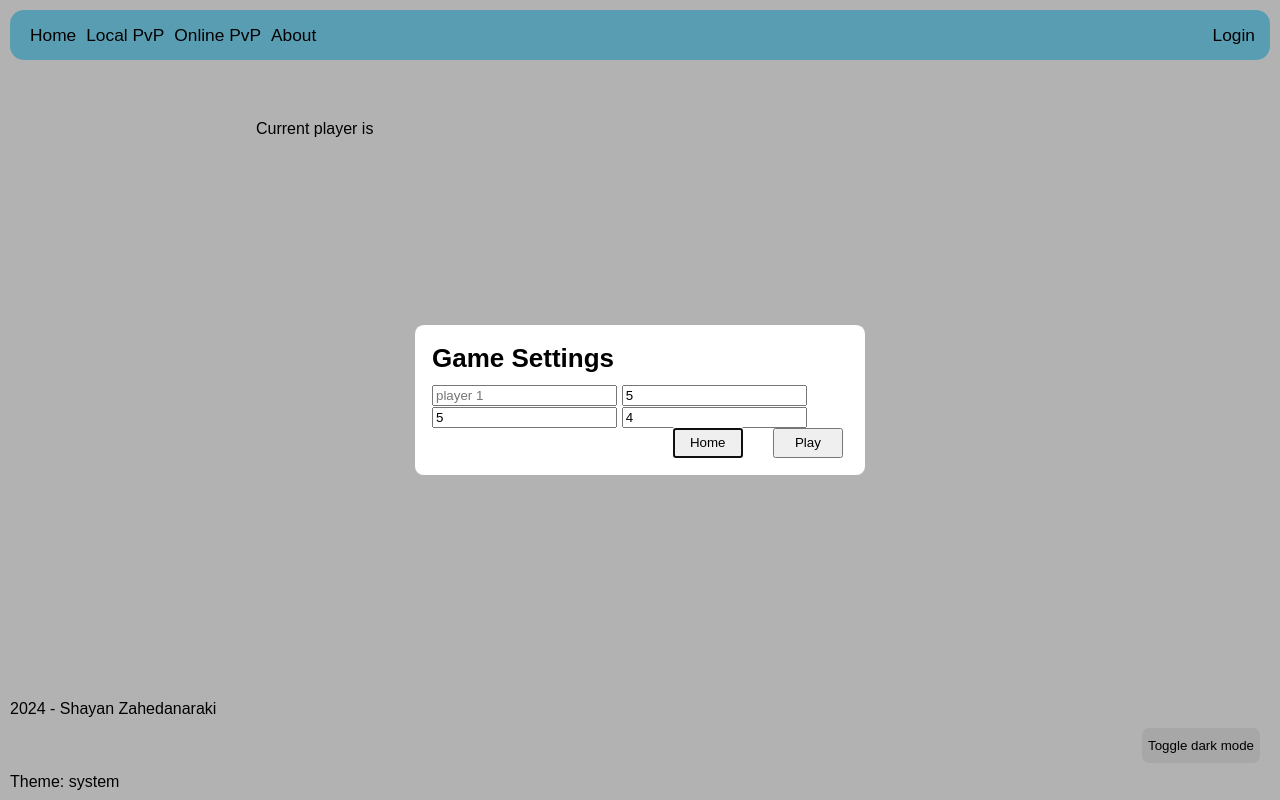
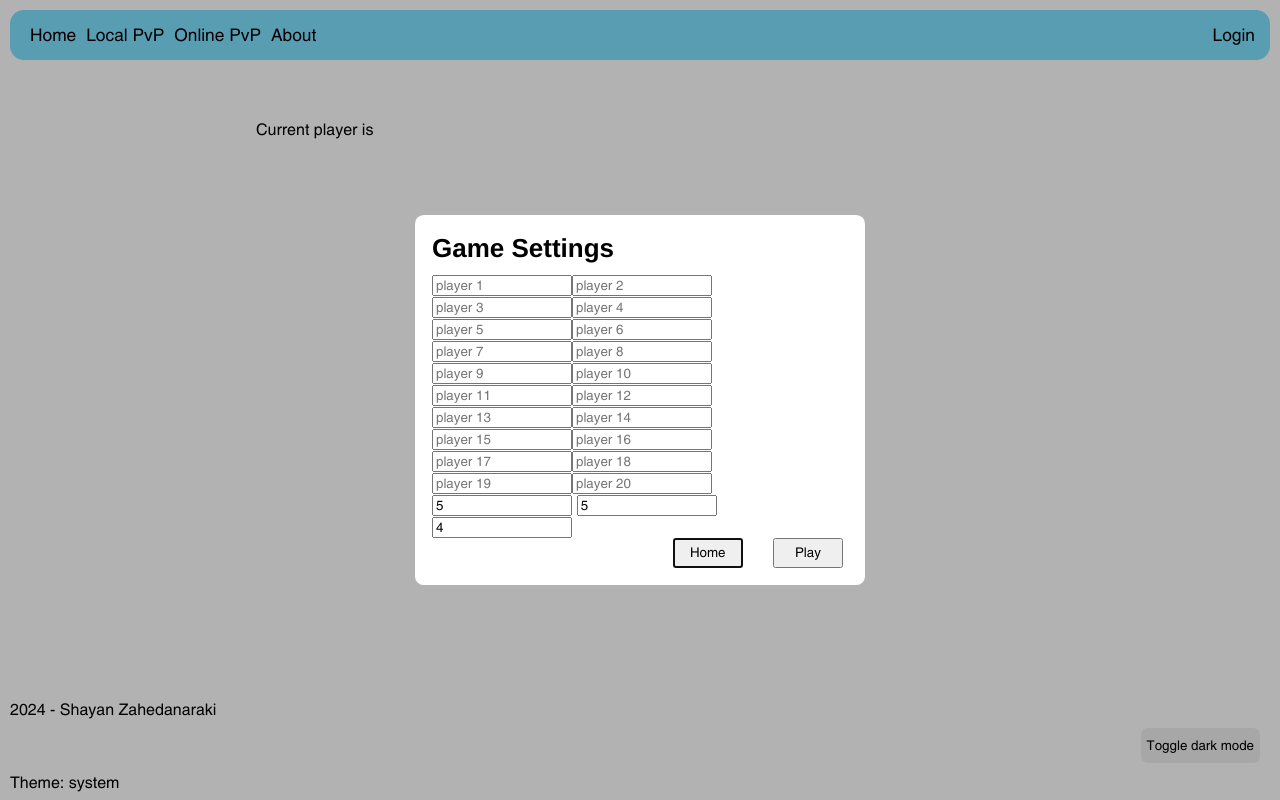
Before and after one commit to shayanz23/TickTack, a SvelteKit app: page /localpvp in a window 1280 px wide. Built offline with nearby package versions, Linux system fonts and the light colour scheme.

Commit message:
added helvetica as custom font for the web-app

```diff
--- a/package.json
+++ b/package.json
@@ -35,6 +35,8 @@
 	},
 	"type": "module",
 	"dependencies": {
-		"navigator": "^1.0.1"
+		"autoprefixer": "^10.4.19",
+		"navigator": "^1.0.1",
+		"tailwindcss": "^3.4.4"
 	}
 }
--- /dev/null
+++ b/postcss.config.cjs
@@ -0,0 +1,6 @@
+module.exports = {
+  plugins: {
+    tailwindcss: {},
+    autoprefixer: {},
+  },
+}
--- a/static/css/app.css
+++ b/src/app.css
@@ -1,10 +1,22 @@
+@font-face {
+    font-family: helvetica;
+    src: url('../static/fonts/Helvetica.woff2');
+  }
+
+
 body {
     width: 100vw;
     height: 100vh;
     margin: 0;
     display: grid;
     grid-template-rows: auto;
+    font-family: helvetica;
 }
+
+* {
+    font-family: helvetica;
+}
+
 p {
     margin: 0;
     font-size: 12pt;
--- a/src/app.html
+++ b/src/app.html
@@ -5,7 +5,7 @@
 		<link rel="icon" href="%sveltekit.assets%/favicon.png" />
 		<meta name="viewport" content="width=device-width, initial-scale=1" />
 		%sveltekit.head%
-		<link rel='stylesheet' href='%sveltekit.assets%/css/app.css'>
+		<!-- <link rel='stylesheet' href='%sveltekit.assets%/styles/app.css'> -->
 		<style>
 			body {
 				width: 100vw;
--- a/src/lib/shared/gameDefaults.json
+++ b/src/lib/shared/gameDefaults.json
@@ -21,7 +21,7 @@
         "xl": 1280
     },
     "localPvp": {
-        "playerNum": 1,
+        "playerNum": 20,
         "height": 600,
         "width": 600
     },
--- a/src/routes/+layout.svelte
+++ b/src/routes/+layout.svelte
@@ -2,7 +2,7 @@
 	import Navbar from '$lib/components/Navbar.svelte';
 	import Footer from '$lib/components/Footer.svelte'
 	import {darkTheme} from '$lib/shared/stores/appTheme';
-
+	import '../app.css'
 </script>
 
 <div id="main-div" class:background-dark={$darkTheme}>
--- a/vite.config.ts
+++ b/vite.config.ts
@@ -1,9 +1,19 @@
 import { sveltekit } from '@sveltejs/kit/vite';
-import { defineConfig } from 'vitest/config';
+import { defineConfig, searchForWorkspaceRoot } from 'vite';
 
 export default defineConfig({
 	plugins: [sveltekit()],
 	test: {
 		include: ['src/**/*.{test,spec}.{js,ts}']
-	}
+	},
+	server: {
+		fs: {
+		  allow: [
+			// search up for workspace root
+			searchForWorkspaceRoot(process.cwd()),
+			// your custom rules
+			'/static/fonts/Helvetica.woff2',
+		  ],
+		},
+	  },
 });
```
Also changed, not shown: static/fonts/Helvetica.woff2 (added), 1 other file (tests, documents, lock files or other folders).
